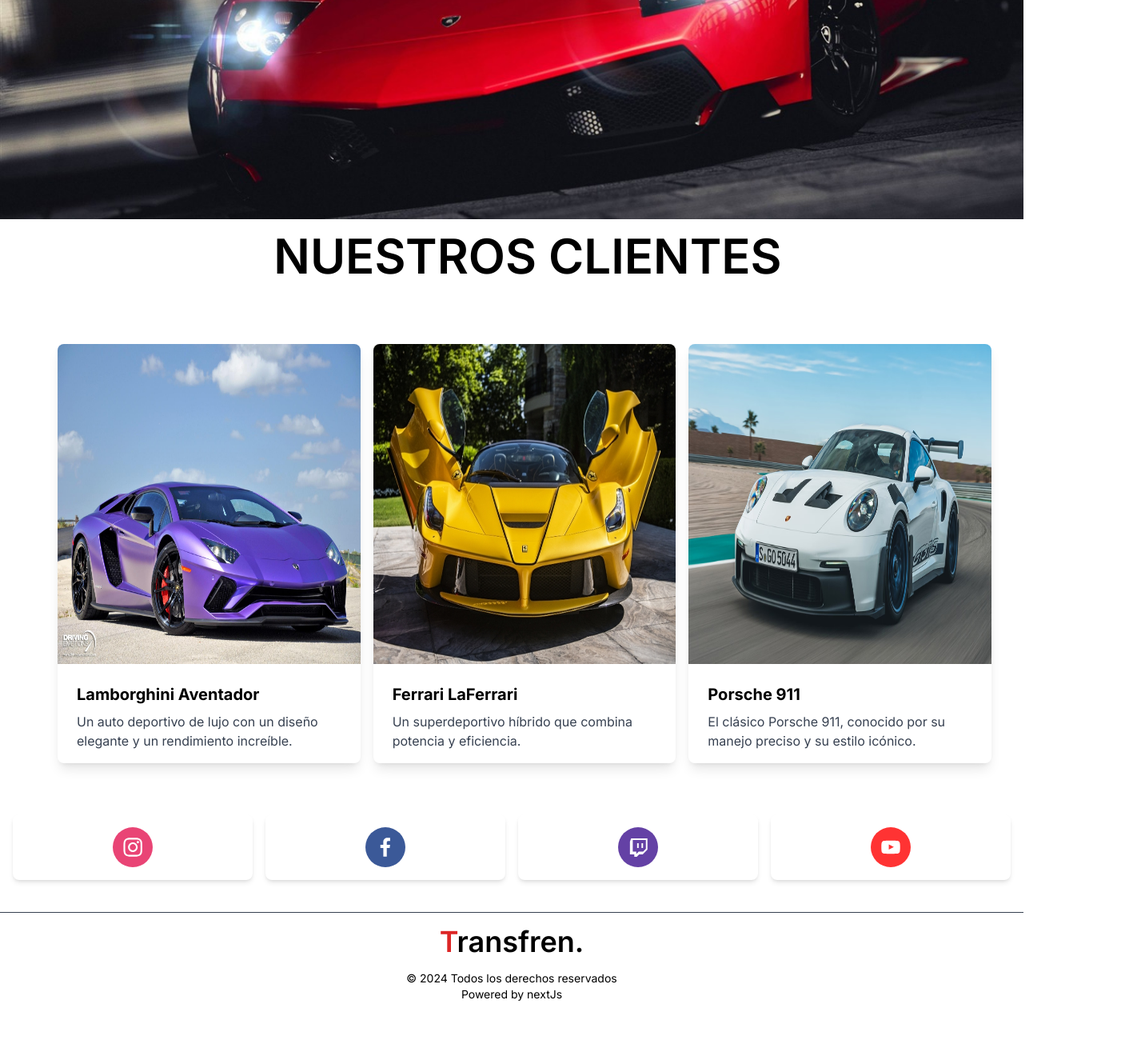
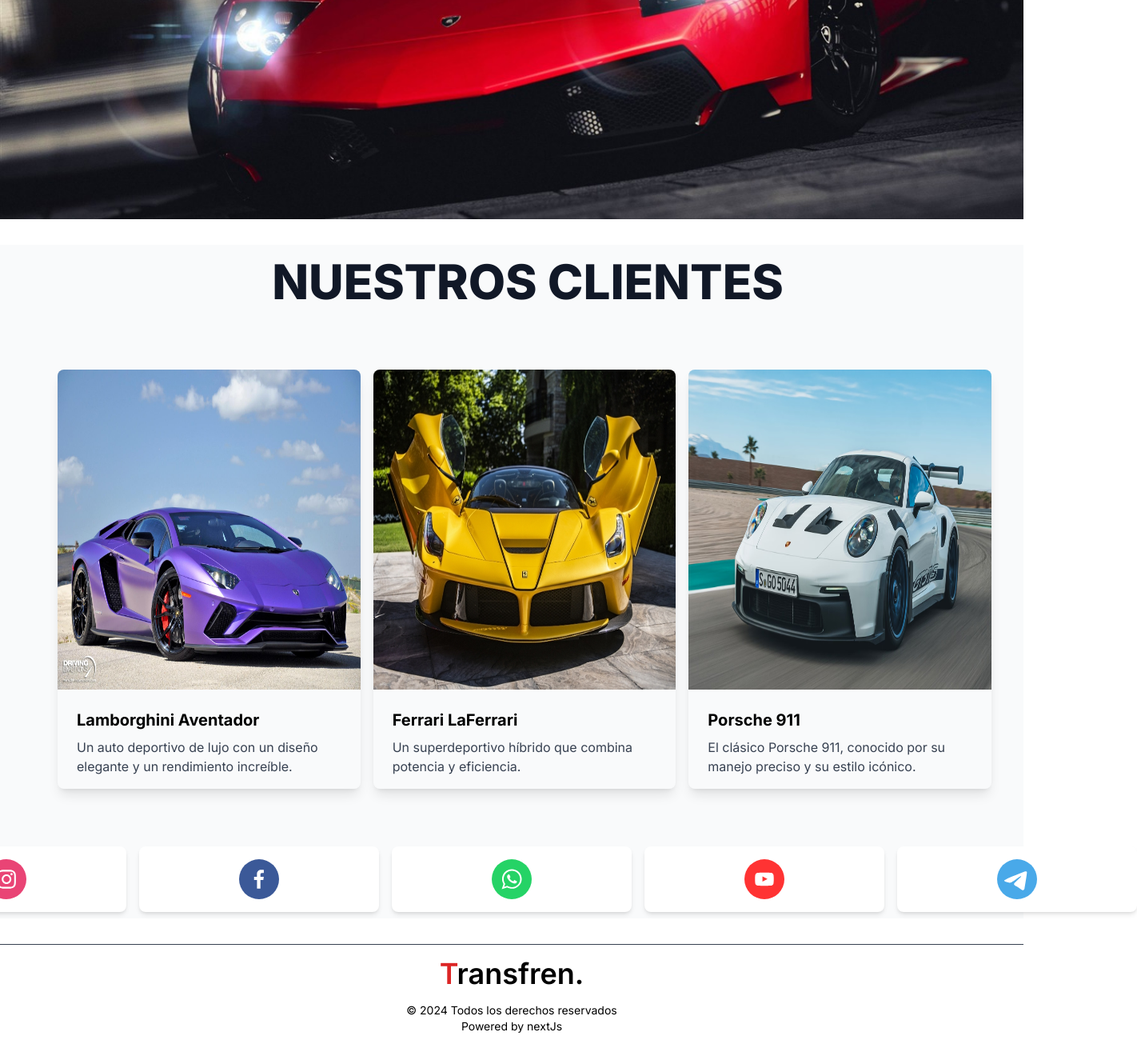
Before and after one commit to makzzer/nextjs-transfren, a Next.js app: page / in a window 1280 px wide. Shown: the part 518-1848 px from the top of the page at 80% size, 1422 px wide, since content can reach past the window. Before the commit the page ends 1819 px from the top, so only its background shows below. Built offline with nearby package versions, Linux system fonts and the light colour scheme.

Commit message:
mejora estetica 2

```diff
--- a/app/page.tsx
+++ b/app/page.tsx
@@ -21,8 +21,8 @@
         </div>
       </div>
 
-      <main className="">
-        <h1 className="py-4 uppercase md:mx-none text-4xl md:text-6xl md:pl-10 font-semibold text-center md:text-center mb-6">
+      <main className="bg-gray-50">
+        <h1 className="py-4 uppercase md:mx-none text-4xl md:text-6xl md:pl-10  md:text-center mb-6 md:mt-8 font-extrabold text-gray-900 text-center">
           Nuestros clientes{" "}
         </h1>
 
@@ -50,11 +50,12 @@
 
 
         {/* Integración del componente SocialCard */}
-        <div className="flex md:flex-row flex-col justify-center mt-8">
+        <div className="flex md:flex-row flex-col justify-center mt-10">
           <SocialCard url="https://www.instagram.com/tu-cuenta-de-instagram" />
           <SocialCard url="https://www.facebook.com/tu-pagina-de-facebook" />
-          <SocialCard url="https://www.twitch.tv/tu-canal-de-twitch" />
+          <SocialCard url="https://web.whatsapp.com/" />
           <SocialCard url="https://www.youtube.com/tu-canal-de-youtube" />
+          <SocialCard url="https://web.telegram.org/" />
         </div>
       </main>
     </>
```
